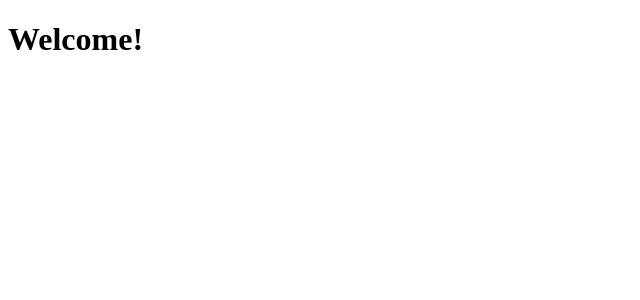
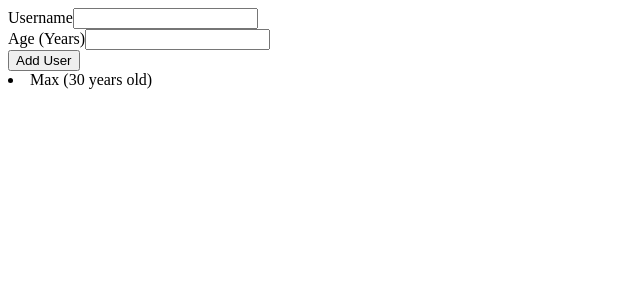
Before and after one commit to PIQON/UsersReact, a React (Vite) app: page / in a window 1280 px wide. Shown: the top 300 px of the page, without its empty margins (0-640 px from the left). Built offline with nearby package versions, Linux system fonts and the light colour scheme.

Commit message:
Work with users features
Add a users components, user add component.
Work with form reusability components with ts typing.

```diff
--- a/src/App.tsx
+++ b/src/App.tsx
@@ -1,5 +1,11 @@
-function App() {
-  return <h1>Welcome!</h1>;
-}
+import { AddUser } from "./features/users/add-user/add-user";
+import { Users } from "./features/users/users";
 
-export default App;
+export const App = () => {
+  return (
+    <>
+      <AddUser />
+      <Users />
+    </>
+  );
+};
--- /dev/null
+++ b/src/features/ui/button/button.tsx
@@ -0,0 +1,11 @@
+type ButtonType = "button" | "submit" | "reset" | undefined;
+
+type ButtonProps = {
+  title: string;
+  type: ButtonType;
+  onClick: () => void;
+};
+
+export const Button = ({ title, ...rest }: ButtonProps) => {
+  return <button {...rest}>{title}</button>;
+};
--- /dev/null
+++ b/src/features/ui/form-element/form-element.tsx
@@ -0,0 +1,16 @@
+type InputType = React.HTMLInputTypeAttribute | undefined;
+
+type FormElementProps = {
+  id: string;
+  title: string;
+  type: InputType;
+};
+
+export const FormElement = ({ id, title, ...rest }: FormElementProps) => {
+  return (
+    <div>
+      <label htmlFor={id}>{title}</label>
+      <input name={id} id={id} {...rest} />
+    </div>
+  );
+};
--- /dev/null
+++ b/src/features/users/add-user/add-user.tsx
@@ -0,0 +1,12 @@
+import { Button } from "../../ui/button/button";
+import { FormElement } from "../../ui/form-element/form-element";
+
+export const AddUser = () => {
+  return (
+    <form>
+      <FormElement id="username" type="text" title="Username" />
+      <FormElement id="age" type="text" title="Age (Years)" />
+      <Button title="Add User" type="submit" />
+    </form>
+  );
+};
--- /dev/null
+++ b/src/features/users/users-item/users-item.tsx
@@ -0,0 +1,12 @@
+type UserProps = {
+  name: string;
+  age: number;
+};
+
+export const UsersItem = ({ name, age }: UserProps) => {
+  return (
+    <li>
+      {name} ({age} years old)
+    </li>
+  );
+};
--- /dev/null
+++ b/src/features/users/users.tsx
@@ -0,0 +1,9 @@
+import { UsersItem } from "./users-item/users-item";
+
+export const Users = () => {
+  return (
+    <div>
+      <UsersItem name="Max" age={30} />
+    </div>
+  );
+};
--- a/src/main.tsx
+++ b/src/main.tsx
@@ -1,6 +1,6 @@
 import React from "react";
 import ReactDOM from "react-dom/client";
-import App from "./App.tsx";
+import { App } from "./App.tsx";
 
 ReactDOM.createRoot(document.getElementById("root") as HTMLElement).render(
   <React.StrictMode>
```
